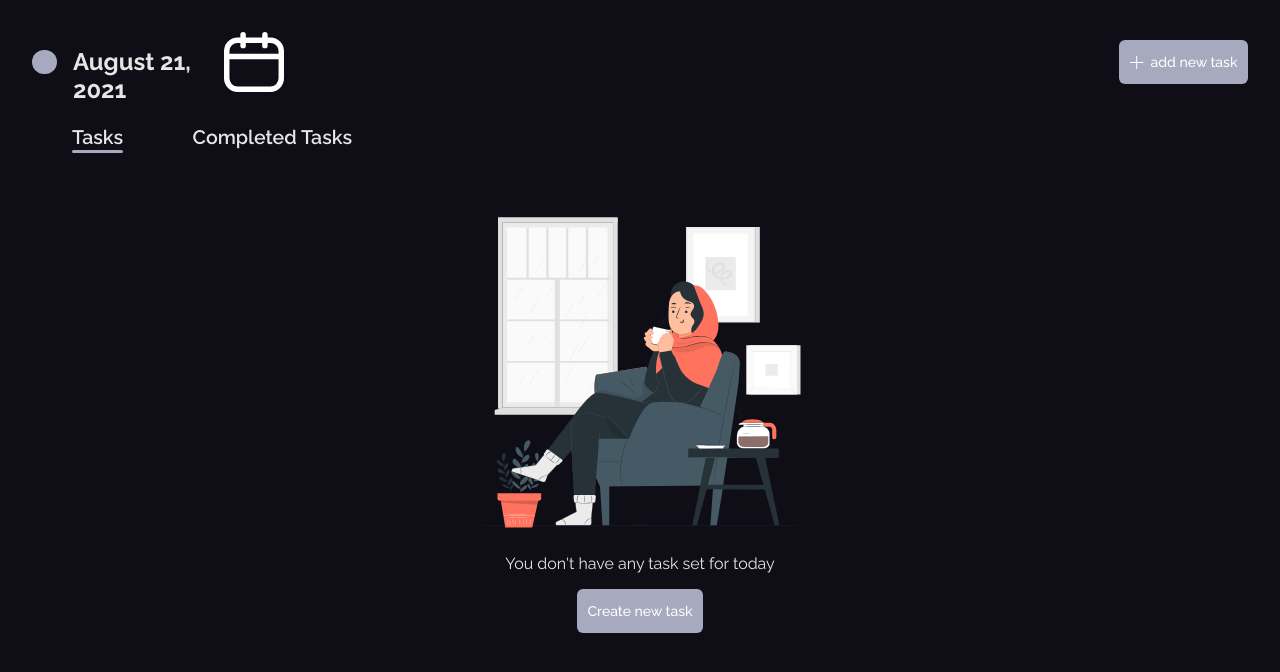
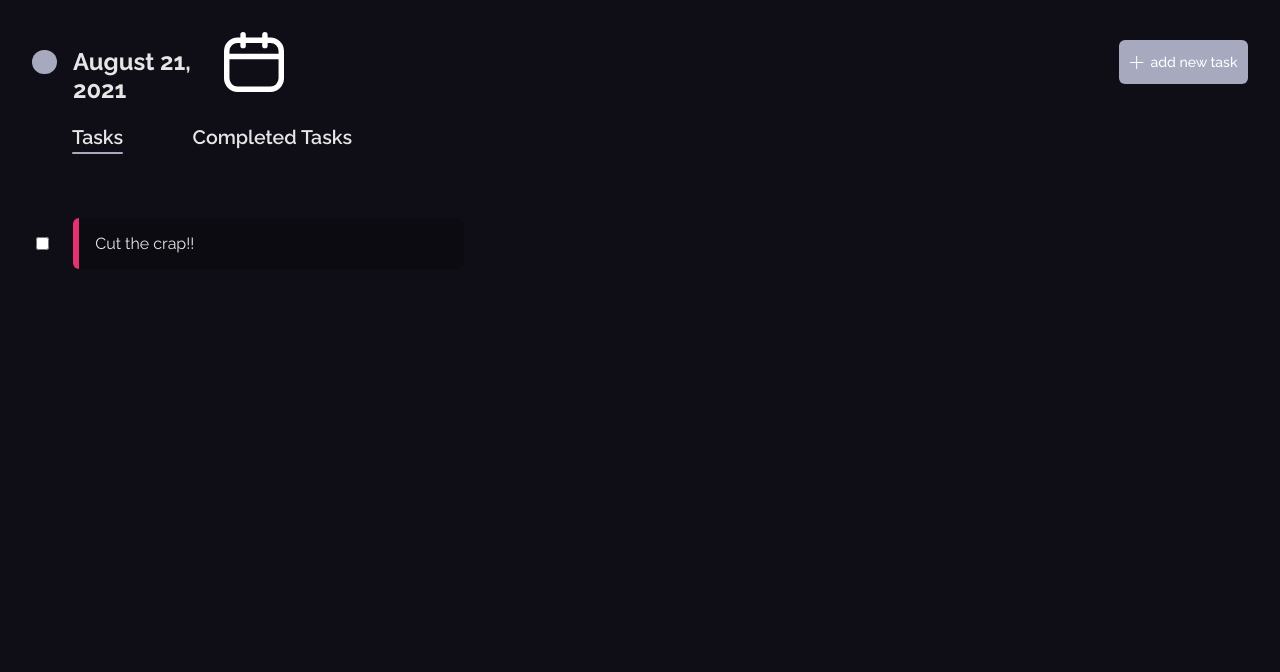
Before and after one commit to Adekxnle/checked, a React (Create React App) app: page / in a window 1280 px wide. Shown: the top 672 px of the page. Built offline with nearby package versions, Linux system fonts and the light colour scheme.

Commit message:
working on tasks page and components

```diff
--- a/src/App.css
+++ b/src/App.css
@@ -58,7 +58,7 @@
 
 li .tab h2 {
   color: var(--off-white);
-  margin: 0.1rem 0;
+  margin: 0.12em 0;
   font-weight: 600;
   text-decoration: none;
   font-size: var(--h2);
@@ -69,7 +69,7 @@ li .tabs {
 }
 
 .tab .active {
-  height: 0.17em;
+  height: 0.16em;
   background-color: #a7a9be;
   border-radius: 4px;
 }
@@ -90,6 +90,39 @@ li .tabs {
   font-weight: 400;
 }
 
+.tasks-page {
+  padding-top: 4em;
+}
+
+.task-container {
+  display: flex;
+  align-items: center;
+  justify-content: flex-start;
+  color: var(--off-white);
+}
+
+.task-container .task {
+  min-height: 50px;
+  min-width: 40ch;
+  margin-left: 1.3em;
+  background-color: #0c0b12;
+  display: flex;
+  border-radius: 8px;
+  cursor: pointer;
+}
+
+.task .indicator {
+  min-height: 50px;
+  width: 0.4em;
+  background-color: #e53170;
+  border-top-left-radius: 8px;
+  border-bottom-left-radius: 8px;
+}
+
+.task p {
+  margin-left: 1em;
+}
+
 .completed-task-page {
   text-align: center;
 }
--- a/src/views/Tasks.js
+++ b/src/views/Tasks.js
@@ -1,9 +1,15 @@
-import NoTask from './NoTask';
+//import NoTask from './NoTask';
 
 function Tasks() {
   return (
-    <div>
-      <NoTask />
+    <div className='tasks-page'>
+      <div className='task-container'>
+        <input type='checkbox' />
+        <div className='task'>
+          <div className='indicator' />
+          <p>Cut the crap!!</p>
+        </div>
+      </div>
     </div>
   );
 }
```
